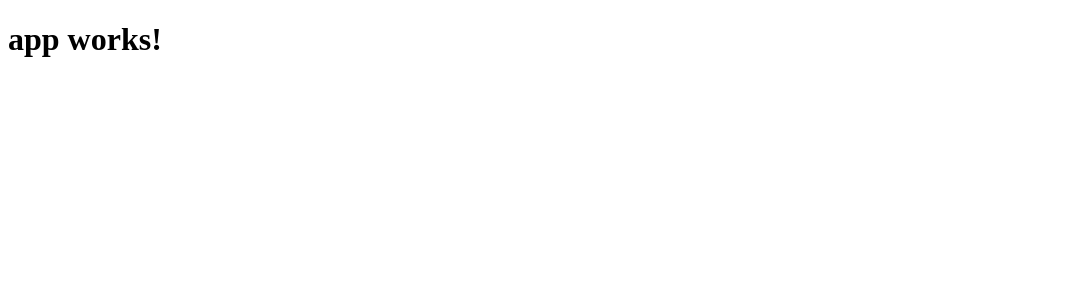
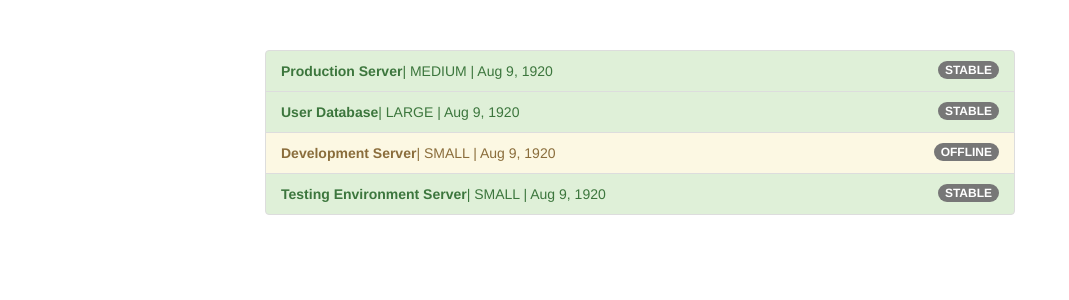
Before and after one commit to reemardelarosa/angular4-pipes, an Angular app: page / in a window 1280 px wide. Shown: the top 300 px of the page, without its empty margins (0-1069 px from the left). Built offline with nearby package versions, Linux system fonts and the light colour scheme.

Commit message:
Initial Commit

```diff
--- a/angular-cli.json
+++ b/angular-cli.json
@@ -18,6 +18,7 @@
       "tsconfig": "tsconfig.json",
       "prefix": "app",
       "styles": [
+        "../node_modules/bootstrap/dist/css/bootstrap.min.css",
         "styles.css"
       ],
       "scripts": [],
--- a/package.json
+++ b/package.json
@@ -20,6 +20,7 @@
     "@angular/platform-browser": "^2.3.1",
     "@angular/platform-browser-dynamic": "^2.3.1",
     "@angular/router": "^3.3.1",
+    "bootstrap": "^3.3.7",
     "core-js": "^2.4.1",
     "rxjs": "^5.0.1",
     "ts-helpers": "^1.1.1",
--- a/src/app/app.component.css
+++ b/src/app/app.component.css
@@ -0,0 +1,3 @@
+.container {
+  margin-top: 50px;
+}
--- a/src/app/app.component.html
+++ b/src/app/app.component.html
@@ -1,3 +1,14 @@
-<h1>
-  {{title}}
-</h1>
+<div class="container">
+  <div class="row">
+    <div class="col-xs-12 col-sm-10 col-md-8 col-sm-offset-1 col-md-offset-2">
+      <ul class="list-group">
+        <li class="list-group-item" *ngFor="let server of servers" [ngClass]="getStatusClasses(server)">
+          <span class="badge">
+            {{ server.status | uppercase }}
+          </span>
+          <strong>{{ server.name }}</strong>| {{ server.instanceType | uppercase }} | {{ server.started | date }}
+        </li>
+      </ul>
+    </div>
+  </div>
+</div>
--- a/src/app/app.component.ts
+++ b/src/app/app.component.ts
@@ -6,5 +6,37 @@
   styleUrls: ['./app.component.css']
 })
 export class AppComponent {
-  title = 'app works!';
+  servers = [
+    {
+      instanceType: 'medium',
+      name: 'Production Server',
+      status: 'stable',
+      started: new Date(15, 1, 2017)
+    },
+    {
+      instanceType: 'large',
+      name: 'User Database',
+      status: 'stable',
+      started: new Date(15, 1, 2017)
+    },
+    {
+      instanceType: 'small',
+      name: 'Development Server',
+      status: 'offline',
+      started: new Date(15, 1, 2017)
+    },
+    {
+      instanceType: 'small',
+      name: 'Testing Environment Server',
+      status: 'stable',
+      started: new Date(15, 1, 2017)
+    }
+  ];
+  getStatusClasses(server: {instanceType: string, name: string, status: string, started: Date}) {
+    return {
+      'list-group-item-success': server.status === 'stable',
+      'list-group-item-warning': server.status === 'offline',
+      'list-group-item-danger': server.status === 'critical'
+    };
+  }
 }
```
